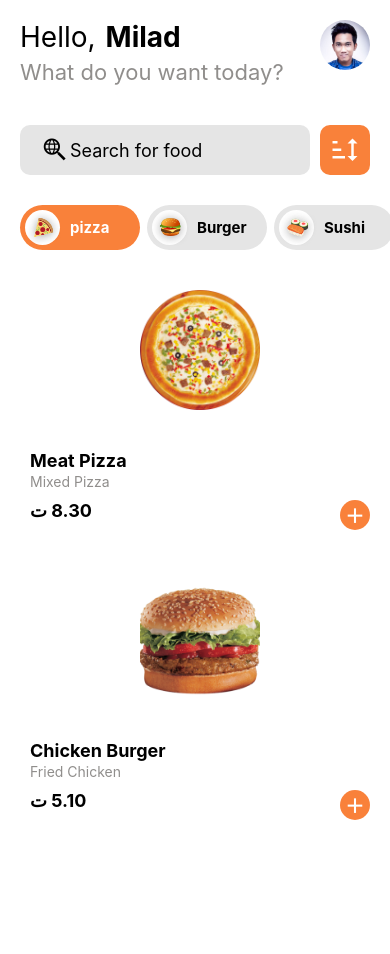
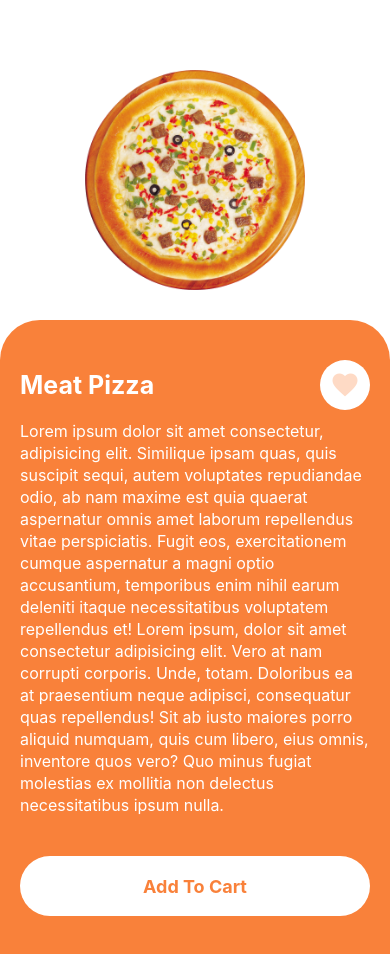
Before and after one commit to milad7212/Food, a React Native app: screen / in a window 390 px wide. Shown: the top 954 px of the page. Before the commit the page ends 860 px from the top, so only its background shows below. Built offline with nearby package versions, Linux system fonts and the light colour scheme.

Commit message:
Add DetailsScreen

```diff
--- a/App.jsx
+++ b/App.jsx
@@ -1,19 +1,21 @@
-import { StatusBar } from 'expo-status-bar';
-import { StyleSheet, Text, View } from 'react-native';
-import HomeScreen from './app/screens/HomeScreen';
-import OnBoardScreen from './app/screens/OnBoardScreen';
+import { StatusBar } from "expo-status-bar";
+import { StyleSheet, Text, View } from "react-native";
+import DetailsScreen from "./app/screens/DetailsScreen";
+import HomeScreen from "./app/screens/HomeScreen";
+import OnBoardScreen from "./app/screens/OnBoardScreen";
 
 export default function App() {
   return (
-   <HomeScreen/>
+    //  <HomeScreen/>
+    <DetailsScreen />
   );
 }
 
 const styles = StyleSheet.create({
   container: {
     flex: 1,
-    backgroundColor: '#fff',
-    alignItems: 'center',
-    justifyContent: 'center',
+    backgroundColor: "#fff",
+    alignItems: "center",
+    justifyContent: "center",
   },
 });
--- a/app/components/Button.jsx
+++ b/app/components/Button.jsx
@@ -1,32 +1,40 @@
-import React from 'react';
-import { TouchableOpacity, View,StyleSheet,Text } from 'react-native';
-import colors from '../config/colors';
+import React from "react";
+import { TouchableOpacity, View, StyleSheet, Text } from "react-native";
+import colors from "../config/colors";
 
-function Button({title,onPress=()=>{}}) {
-    return (
-        <TouchableOpacity activeOpacity={.8}>
-            <View style={styles.btnContainer}>
-                <Text style={styles.title}>
+function Button({ title, onPress = () => {} }) {
+  return (
+    <TouchableOpacity activeOpacity={0.8} onPress={onPress}>
+      <View style={styles.btnContainer}>
+        <Text style={styles.title}>{title}</Text>
+      </View>
+    </TouchableOpacity>
+  );
+}
 
-                {title}
-                </Text>
-            </View>
-        </TouchableOpacity>
-    );
+function SecondaryButton({ title, onPress = () => {} }) {
+  return (
+    <TouchableOpacity activeOpacity={0.8} onPress={onPress}>
+      <View style={{ ...styles.btnContainer, backgroundColor: colors.white }}>
+        <Text style={{ ...styles.title, color: colors.primary }}>{title}</Text>
+      </View>
+    </TouchableOpacity>
+  );
 }
+
 const styles = StyleSheet.create({
-    title:{
-        color:colors.white,
-        fontWeight:'bold',
-        fontSize:18,
-    },
-    btnContainer:{
-        backgroundColor:colors.primary,
-        height:60,
-        borderRadius:30,
-        justifyContent:'center',
-        alignItems:'center'
-    }
-})
+  title: {
+    color: colors.white,
+    fontWeight: "bold",
+    fontSize: 18,
+  },
+  btnContainer: {
+    backgroundColor: colors.primary,
+    height: 60,
+    borderRadius: 30,
+    justifyContent: "center",
+    alignItems: "center",
+  },
+});
 
-export default Button;
+export { Button, SecondaryButton };
--- /dev/null
+++ b/app/screens/DetailsScreen.jsx
@@ -0,0 +1,102 @@
+import React from "react";
+import { Image, ScrollView, StyleSheet, Text, View } from "react-native";
+import { MaterialCommunityIcons } from "@expo/vector-icons";
+
+import Screen from "../components/Screen";
+import colors from "../config/colors";
+import foods from "../config/foods";
+import { SecondaryButton } from "../components/Button";
+
+const item = foods[0];
+function DetailsScreen(props) {
+  return (
+    <Screen style={styles.container}>
+      <View style={styles.header}></View>
+      <ScrollView showsVerticalScrollIndicator={false}>
+        <View
+          style={{
+            justifyContent: "center",
+            alignItems: "center",
+            height: 280,
+          }}
+        >
+          <Image source={item.image} style={{ height: 220, width: 220 }} />
+        </View>
+        <View style={styles.details}>
+          <View
+            style={{
+              flexDirection: "row",
+              justifyContent: "space-between",
+              alignItems: "center",
+            }}
+          >
+            <Text
+              style={{ fontSize: 25, fontWeight: "bold", color: colors.white }}
+            >
+              {item.name}
+            </Text>
+            <View style={styles.iconContainer}>
+              <MaterialCommunityIcons
+                name="heart"
+                size={30}
+                color={colors.secondary}
+              />
+            </View>
+          </View>
+          <Text style={styles.detailsText}>
+            Lorem ipsum dolor sit amet consectetur, adipisicing elit. Similique
+            ipsam quas, quis suscipit sequi, autem voluptates repudiandae odio,
+            ab nam maxime est quia quaerat aspernatur omnis amet laborum
+            repellendus vitae perspiciatis. Fugit eos, exercitationem cumque
+            aspernatur a magni optio accusantium, temporibus enim nihil earum
+            deleniti itaque necessitatibus voluptatem repellendus et! Lorem
+            ipsum, dolor sit amet consectetur adipisicing elit. Vero at nam
+            corrupti corporis. Unde, totam. Doloribus ea at praesentium neque
+            adipisci, consequatur quas repellendus! Sit ab iusto maiores porro
+            aliquid numquam, quis cum libero, eius omnis, inventore quos vero?
+            Quo minus fugiat molestias ex mollitia non delectus necessitatibus
+            ipsum nulla.
+          </Text>
+          <View style={{ marginTop: 40, marginBottom: 40 }}>
+            <SecondaryButton title="Add To Cart" />
+          </View>
+        </View>
+      </ScrollView>
+    </Screen>
+  );
+}
+const styles = StyleSheet.create({
+  container: {
+    backgroundColor: colors.white,
+  },
+  details: {
+    backgroundColor: colors.primary,
+    borderTopLeftRadius: 40,
+    borderTopRightRadius: 40,
+
+    paddingBottom: 60,
+    paddingTop: 40,
+    paddingHorizontal: 20,
+  },
+  detailsText: {
+    marginTop: 10,
+    lineHeight: 22,
+    fontSize: 16,
+    color: colors.white,
+  },
+  header: {
+    alignItems: "center",
+    flexDirection: "row",
+    paddingVertical: 20,
+  },
+  iconContainer: {
+    backgroundColor: colors.white,
+    height: 50,
+    width: 50,
+    justifyContent: "center",
+    alignItems: "center",
+    borderRadius: 25,
+  },
+});
+
+export default DetailsScreen;
```
